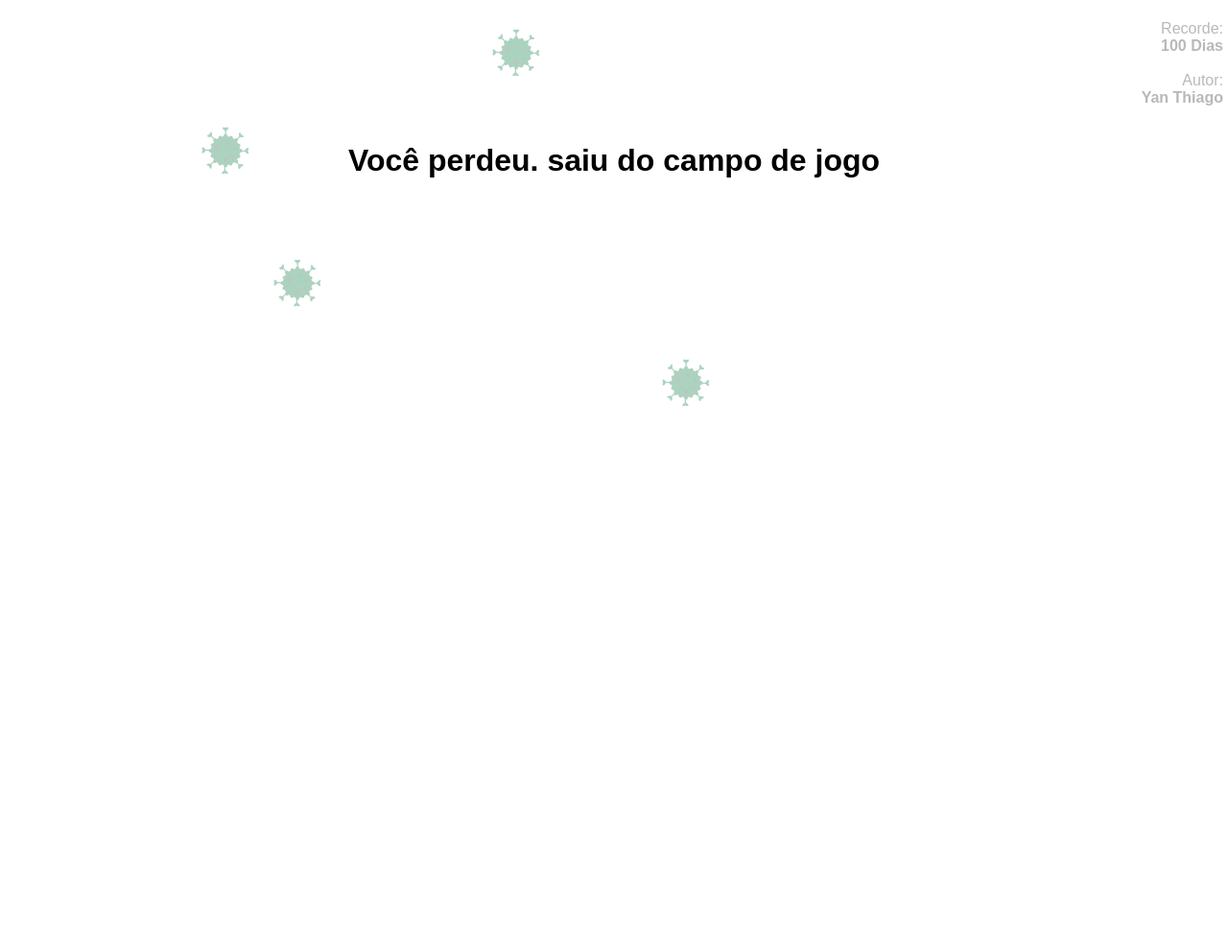
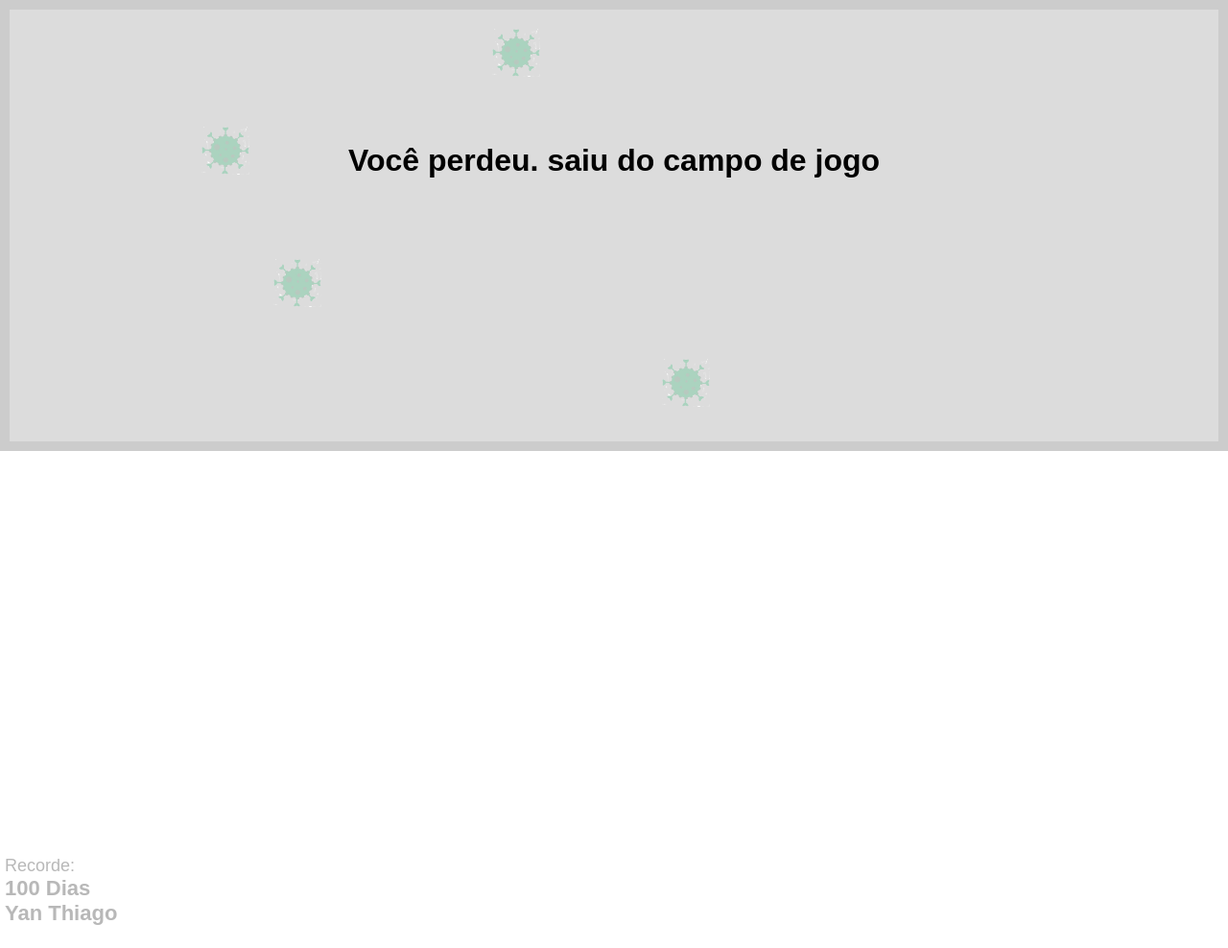
Before and after one commit to YanBasilio/fujadovirus, a PHP site: page / in a window 1280 px wide. Shown: the whole page at 96% size. Run offline with PHP 8.4, Linux system fonts and the light colour scheme; some libraries are stand-ins or nearby versions.

Commit message:
com campo marcado

```diff
--- a/public/index.html
+++ b/public/index.html
@@ -11,28 +11,36 @@
         <link rel="icon" href="img/virus.ico" />
         <title>Fuja do Virus</title>
         <link rel="stylesheet" type="text/css" href="style.css" />
-        <script src="https://code.jquery.com/jquery-3.5.0.min.js" integrity="sha256-xNzN2a4ltkB44Mc/Jz3pT4iU1cmeR0FkXs4pru/JxaQ=" crossorigin="anonymous"></script>
-        <script src="script.js"></script>
+
     </head>
     <body>
-        <div id="parede_campo_top" class="parede_campo"></div>
-        <div id="parede_campo_right" class="parede_campo"></div>
-        <div id="parede_campo_bottom" class="parede_campo"></div>
-        <div id="parede_campo_left" class="parede_campo"></div>
-
         <div id="div-mensagem">
             <h1 id="mensagem"></h1>
         </div>
         <p id="pos"></p>
         <div id="div-recorde">
             <p>
-                Recorde:<br/><b id="recorde-atual">100 Dias</b>
-                <br /><br />
-                Autor:<br /><b id="autor-recorde">Yan Thiago</b>
+                Recorde:<br/>
+                <b id="recorde-atual">100 Dias <br/> Yan Thiago</b>
             </p>
         </div>
         <div id="campo">
+            <div id="parede_campo_top" class="parede_campo"></div>
+            <div id="parede_campo_right" class="parede_campo"></div>
+            <div id="parede_campo_bottom" class="parede_campo"></div>
+            <div id="parede_campo_left" class="parede_campo"></div>
         </div>
     </body>
+    <!-- The core Firebase JS SDK is always required and must be listed first -->
+    <script src="/__/firebase/7.14.2/firebase-app.js"></script>
 
+    <!-- TODO: Add SDKs for Firebase products that you want to use
+        https://firebase.google.com/docs/web/setup#available-libraries -->
+    <script src="/__/firebase/7.14.2/firebase-analytics.js"></script>
+
+    <!-- Initialize Firebase -->
+    <script src="/__/firebase/init.js"></script>
+
+    <script src="https://code.jquery.com/jquery-3.5.0.min.js" integrity="sha256-xNzN2a4ltkB44Mc/Jz3pT4iU1cmeR0FkXs4pru/JxaQ=" crossorigin="anonymous"></script>
+    <script src="script.js"></script>
 </html>
--- a/public/script.js
+++ b/public/script.js
@@ -1,10 +1,9 @@
 $(document).ready(function(){
     var tela = {'x': screen.width, 'y': screen.height};
-
-    $('#parede_campo_top').attr('style','position:absolute; top:0px; left:0; width:'+tela.x+'px;height:1px;');
-    $('#parede_campo_bottom').attr('style','position:absolute; bottom:0px; left:0; width:'+tela.x+'px;height:1px;');
-    $('#parede_campo_right').attr('style','position:absolute; top:0px; right:0;width:1px;height:'+tela.y+'px;');
-    $('#parede_campo_left').attr('style','position:absolute; top:0px; left:0; width:1px;height:'+tela.y+'px;');
+    var campo_h = tela.y - 130;
+    $('#campo').attr('style', 'height:'+campo_h+'px');
+    $('#parede_campo_left').attr('style', 'height:'+campo_h+'px;');
+    $('#parede_campo_right').attr('style', 'height:'+campo_h+'px;');
     insere_virus();
 });
 
@@ -27,33 +26,27 @@ function insere_virus(){
         perde_partida('saiu_tela');
     });
 
-
-    segue_ponteiro();
     setTimeout(() => {
         insere_virus();
     }, 2000);
 
+
+    var campo_h = screen.height - 130;
     var mouse_x = 0;
     var mouse_y = 0;
 
     $(document).on('mousemove', function(mouse){
         mouse_x = mouse.clientX;
         mouse_y = mouse.clientY;
-        $('.virus').animate({
-            top: mouse_y+'px',
-            left: mouse_x+'px'
-        }, "100");
+        if(mouse_x <= campo_h){
+            $('.virus').animate({
+                top: mouse_y+'px',
+                left: mouse_x+'px'
+            }, "100");
+        }
 
     });
 
-
-}
-
-function segue_ponteiro(){
-
-}
-
-function getposition (){
 
 }
 
--- a/public/style.css
+++ b/public/style.css
@@ -2,14 +2,26 @@ body{
     font-family: Arial, Helvetica, sans-serif;
 }
 
+#campo{
+    background-color: darkgray;
+    position: absolute;
+    top:0px;
+    left: 0px;
+    width: 100%;
+}
+
 #div-recorde{
     position: fixed;
-    right: 5px;
-    top: 5px;
+    bottom: 5px;
+    left: 5px;
     width: 150px;
-    font-size: medium;
+    font-size: 18px;
     color: #4f4f4f;
-    text-align: right;
+    text-align: left;
+}
+
+#recorde-atual{
+    font-size: 22px;
 }
 
 .virus{
@@ -34,3 +46,39 @@ body{
     vertical-align: middle;
     padding-top: 10%;
 }
+
+#parede_campo_top {
+    background-color:grey;
+    position:absolute;
+    top:0px;
+    left:0px;
+    width:100%;
+    height:10px;
+}
+
+#parede_campo_bottom {
+    background-color:grey;
+    position:absolute;
+    bottom:0px;
+    left:0px;
+    width:100%;
+    height:10px;
+}
+
+#parede_campo_right {
+    background-color:grey;
+    position:absolute;
+    top:0px;
+    right:0px;
+    width:10px;
+    height:100%;
+}
+
+#parede_campo_left {
+    background-color:grey;
+    position:absolute;
+    top:0px;
+    left:0px;
+    width:10px;
+    height:100%;
+}
```
Also changed, not shown: firebase.json.
